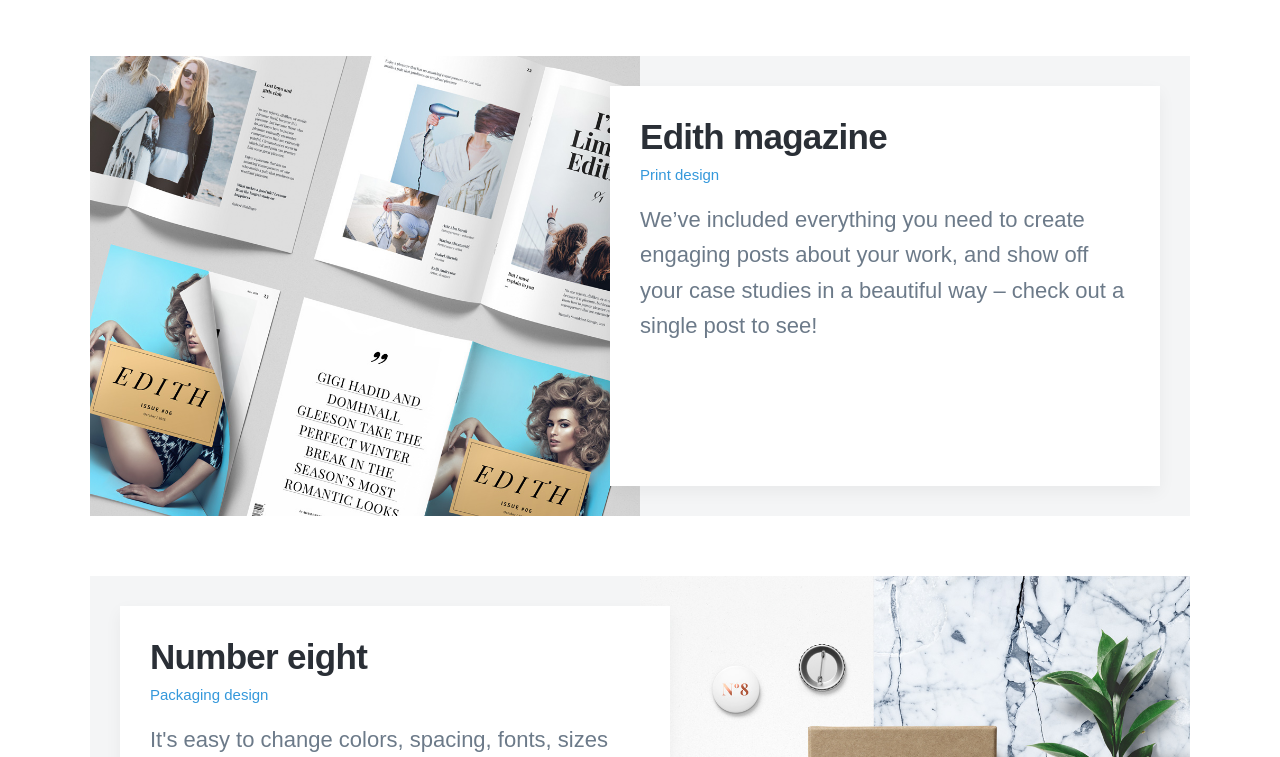
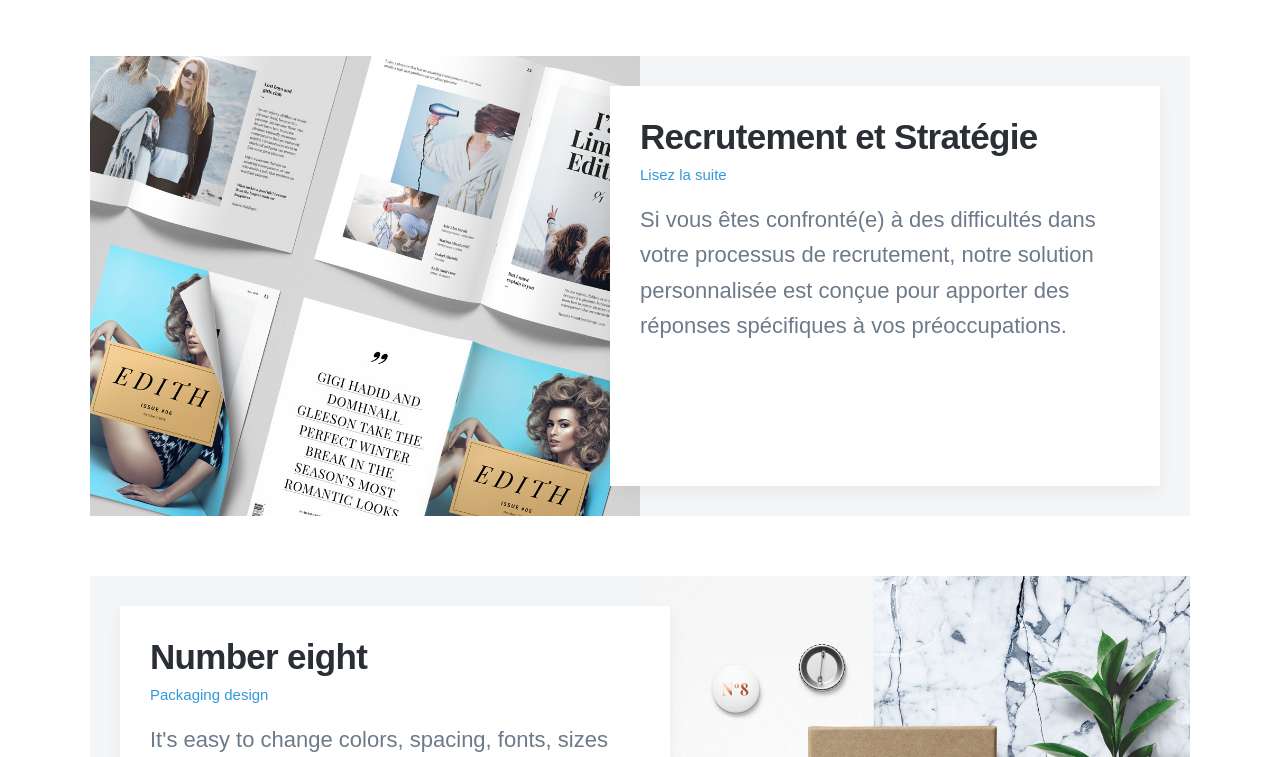
Before and after one commit to jeyries/solutionsrh13, a Jekyll site: the page built from index.html, in a window 1280 px wide and 900 px high, scrolled down 1423 px, cut to the strip 143-900 px from the top of the window. Built offline with Jekyll 4.4.1, drawn with Linux system fonts in a browser that asks for light colours; nearby versions of some CDN libraries; some web fonts are replaced.

Commit message:
Update 2018-06-28-edith-magazine.md

```diff
--- a/_projects/2018-06-28-edith-magazine.md
+++ b/_projects/2018-06-28-edith-magazine.md
@@ -1,8 +1,8 @@
 ---
-title: 'Edith magazine'
-subtitle: 'Print design'
+title: 'Recrutement et Stratégie'
+subtitle: 'Lisez la suite'
 date: 2018-06-28 00:00:00
-description: We’ve included everything you need to create engaging posts about your work, and show off your case studies in a beautiful way – check out a single post to see!
+description: Si vous êtes confronté(e) à des difficultés dans votre processus de recrutement, notre solution personnalisée est conçue pour apporter des réponses spécifiques à vos préoccupations.
 featured_image: '/images/demo/work-03.jpg'
 ---
 
```
